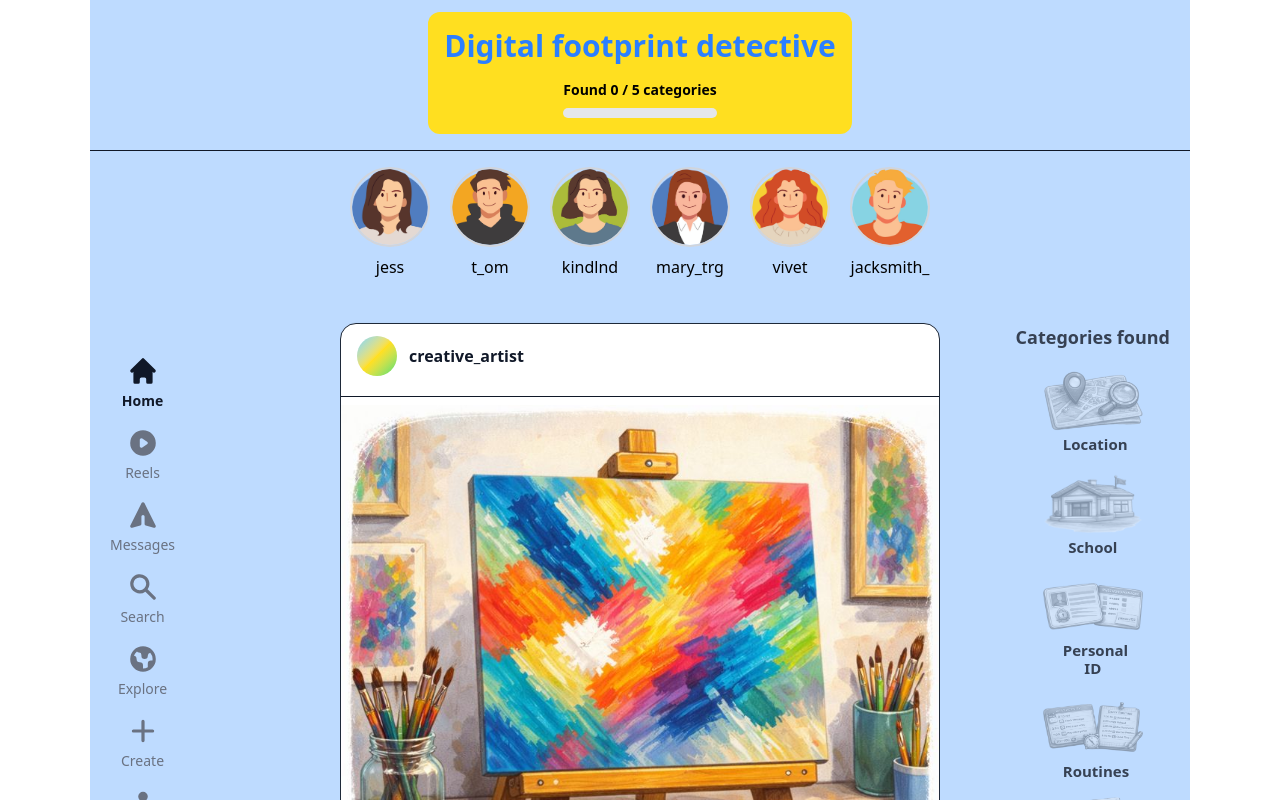
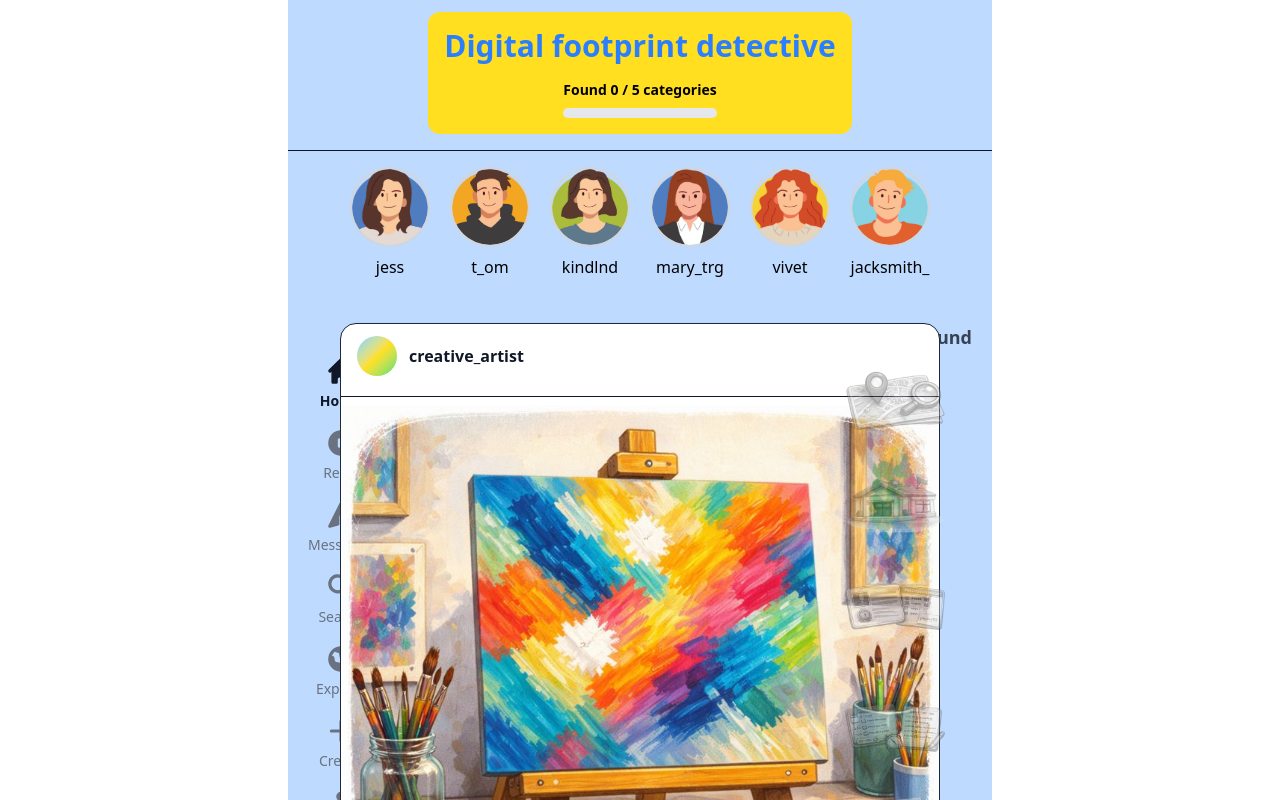
Before and after one commit to minmin1805/Digital-Footprint-Game, a React (Vite) app in the folder frontend/: page /game in a window 1280 px wide. Built offline with nearby package versions, Linux system fonts and the light colour scheme.

Commit message:
fixed the css style again

```diff
--- a/frontend/src/pages/GamePage.jsx
+++ b/frontend/src/pages/GamePage.jsx
@@ -146,7 +146,7 @@ function GamePage() {
   const categoriesFound = new Set(foundItems.map((f) => f.category)).size
 
   return (
-    <div className="relative flex flex-col items-center h-screen w-full max-w-[1100px] mx-auto bg-blue-200 overflow-hidden">
+    <div className="relative flex flex-col items-center h-screen w-[55%] min-w-[600px] max-w-[800px] mx-auto bg-blue-200 overflow-hidden">
       {countdownActive && (
         <CountdownOverlay onComplete={handleCountdownComplete} />
       )}
```
